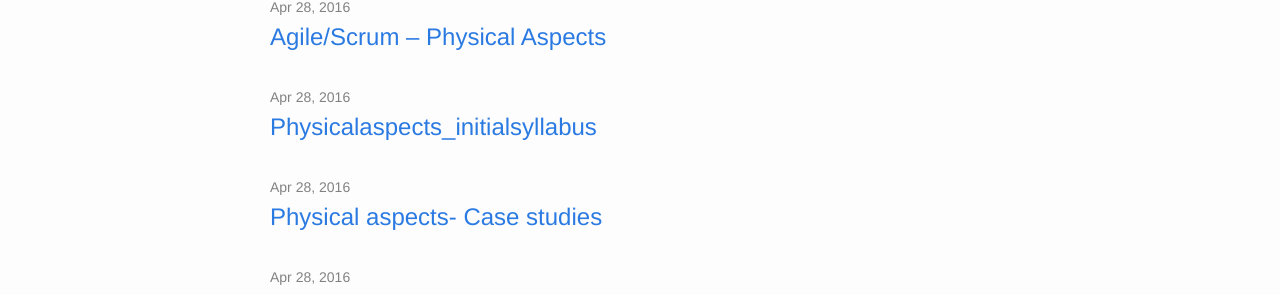
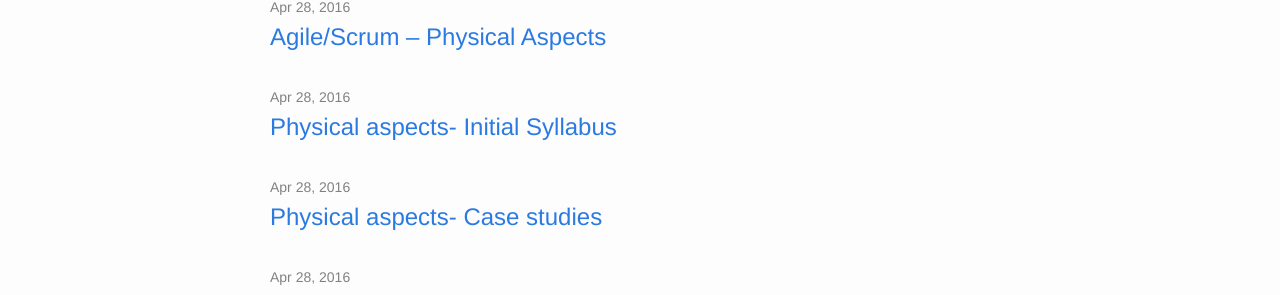
Before and after one commit to css566/css566.github.io, a Jekyll site: the page built from index.html, in a window 1280 px wide. Shown: the part 142-437 px from the top of the page. Built offline with Jekyll 4.4.1, drawn with Linux system fonts in a browser that asks for light colours; comment, search, counter and statistics services are not loaded.

Commit message:
Update 2016-04-28-PhysicalAspects_InitialSyllabus.md

```diff
--- a/_posts/2016-04-28-PhysicalAspects_InitialSyllabus.md
+++ b/_posts/2016-04-28-PhysicalAspects_InitialSyllabus.md
@@ -1,6 +1,7 @@
 ---
 layout: post
-title: Physical aspects- Case studies
+title: Physical aspects- Initial Syllabus
+---
 
 Initial Syllabus for Physical Aspect
 ==========================================
```
